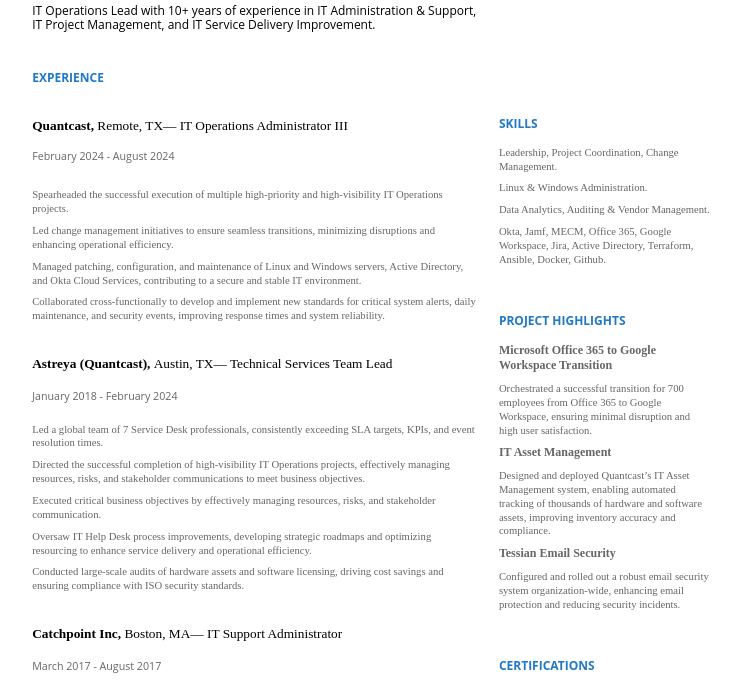
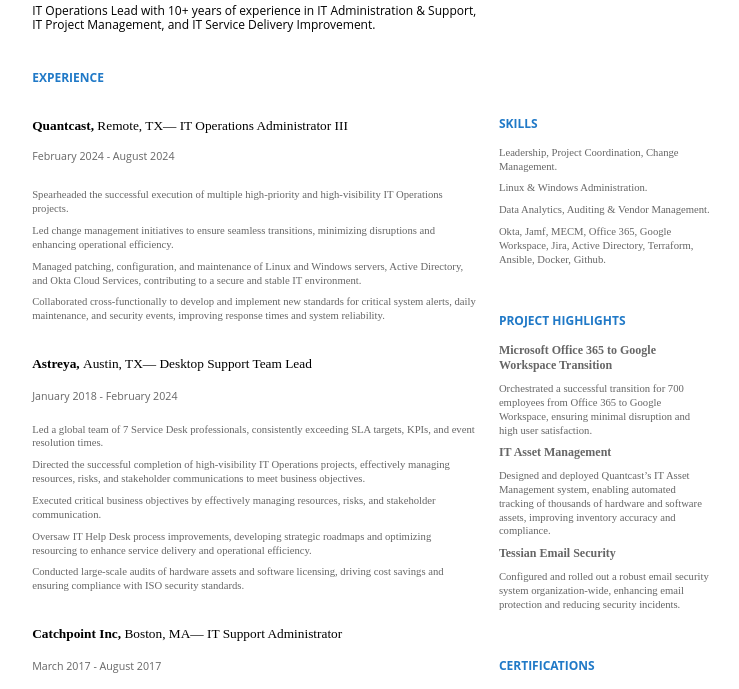
Before and after one commit to williamzervins/resume, a plain HTML site: page index.html in a window 1280 px wide. Shown: the part 111-800 px from the top of the page, without its empty margins (45-784 px from the left). Drawn offline with Linux system fonts and the light colour scheme.

Commit message:
Update index.html

```diff
--- a/index.html
+++ b/index.html
@@ -103,7 +103,7 @@
                     <p class="c4"><span class="c8">Led change management initiatives to ensure seamless transitions, minimizing disruptions and enhancing operational efficiency. </span></p>
                     <p class="c4"><span class="c8">Managed patching, configuration, and maintenance of Linux and Windows servers, Active Directory, and Okta Cloud Services, contributing to a secure and stable IT environment.</span></p>
                     <p class="c4"><span class="c8">Collaborated cross-functionally to develop and implement new standards for critical system alerts, daily maintenance, and security events, improving response times and system reliability.</span></p>
-                    <h2 class="c3" id="h.wj0puh61kxsr"><span class="c5">Astreya (Quantcast), </span><span class="c5 c16">Austin, TX— Technical Services Team Lead</span></h2>
+                    <h2 class="c3" id="h.wj0puh61kxsr"><span class="c5">Astreya, </span><span class="c5 c16">Austin, TX— Desktop Support Team Lead</span></h2>
                     <h3 class="c4" id="h.8hk593fs3sag"><span class="c28 c16">January 2018 - February 2024</span></h3>
                     <p class="c4"><span class="c8">Led a global team of 7 Service Desk professionals, consistently exceeding SLA targets, KPIs, and event resolution times.</span></p>
                     <p class="c4"><span class="c8">Directed the successful completion of high-visibility IT Operations projects, effectively managing resources, risks, and stakeholder communications to meet business objectives.</span></p>
```
